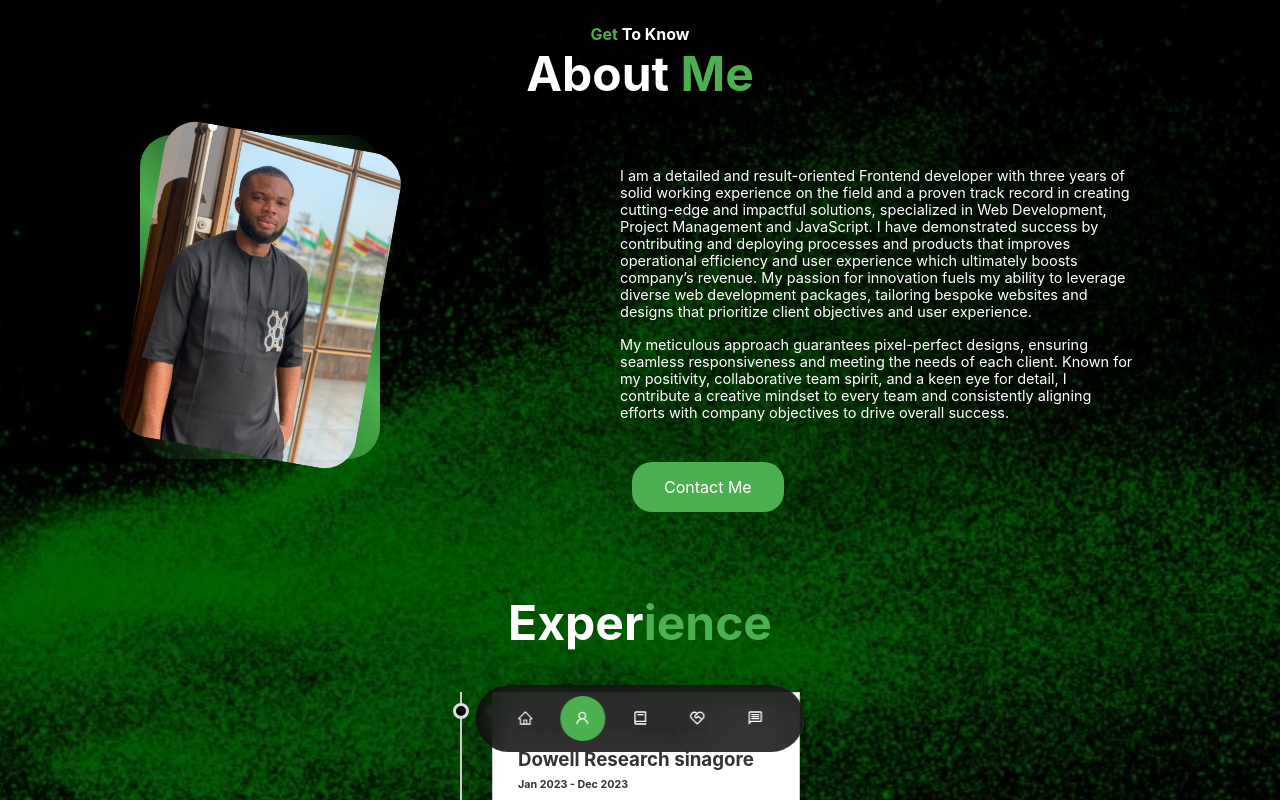
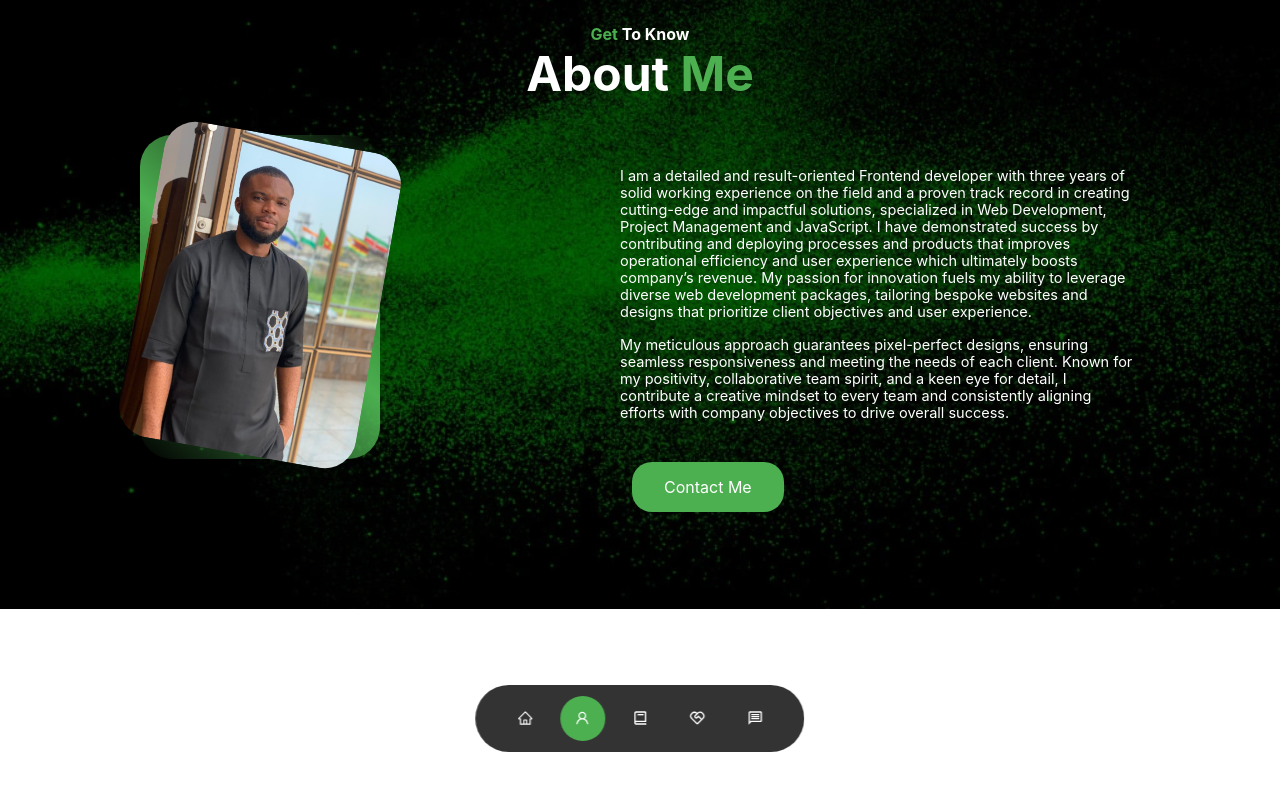
Before and after one commit to odinakazy/My-portfolio, a React (Create React App) app: page /about in a window 1280 px wide. Shown: the top 800 px of the page. Built offline with nearby package versions, Linux system fonts and the light colour scheme.

Commit message:
update on about page

```diff
--- a/src/components/About.js
+++ b/src/components/About.js
@@ -60,7 +60,7 @@ function About() {
       </div>
       <br />
       <br />
-      <h2 className={classes.head}>
+      {/* <h2 className={classes.head}>
         Exper<span>ience</span>
       </h2>
       <div className={classes.timeline}>
@@ -74,7 +74,7 @@ function About() {
           <h3>Upwork(freelancer)</h3>
           <h6>Jan 2021 - Dec 2022</h6>
         </div>
-      </div>
+      </div> */}
     </section>
   );
 }
--- a/src/components/About.module.css
+++ b/src/components/About.module.css
@@ -7,7 +7,7 @@
 }
 .section {
   background: url("../assets/GREEN.webp") no-repeat center center/cover;
-  height: 170vh;
+  height: 100%;
   margin-top: -1rem;
   margin-bottom: -2rem;
   color: white;
```
